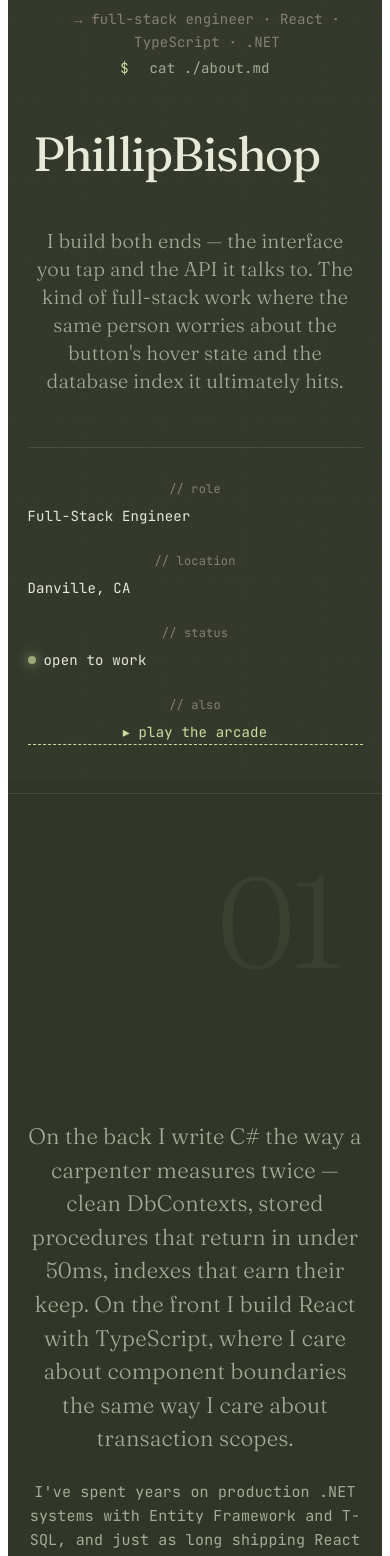
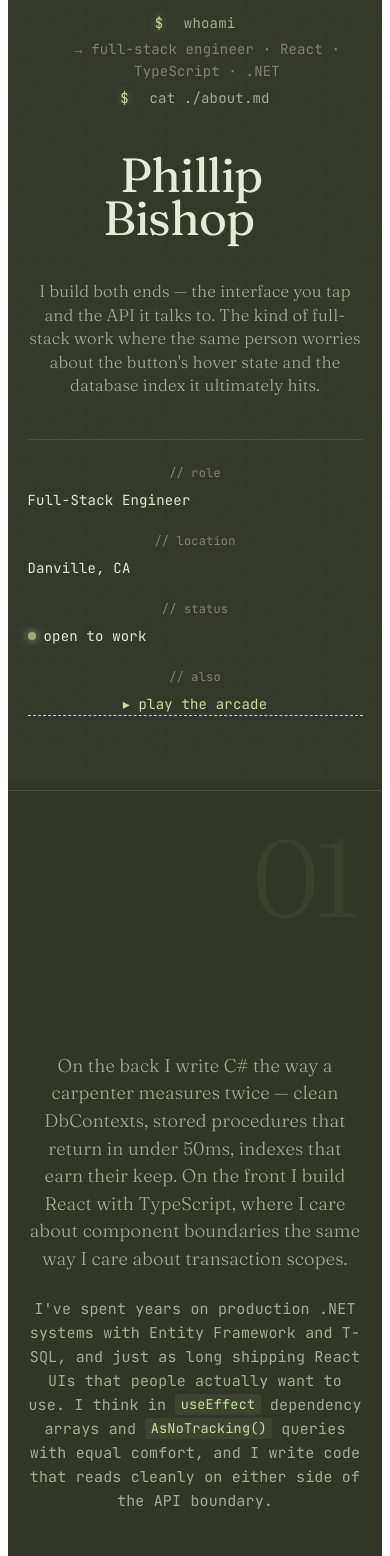
Before and after one commit to wwoah/PersonalSite, a React (Vite) app in the folder PersonalSite/: page / in a window 390 px wide. Shown: the part 62-1618 px from the top of the page. Built offline with nearby package versions, Linux system fonts and the light colour scheme.

Commit message:
Fixing spacing on name for main page

```diff
--- a/PersonalSite/src/pages/FrontPage.css
+++ b/PersonalSite/src/pages/FrontPage.css
@@ -103,25 +103,33 @@
 }
 .boot-line { margin: 0.25rem 0; }
 .boot-output { color: var(--fg-dim); padding-left: 1.5rem; }
-.prompt { color: var(--accent); margin-right: 0.75rem; }
+.prompt {
+  color: var(--accent);
+  margin-right: 0.75rem;
+  text-shadow: 0 0 8px rgba(202, 223, 158, 0.4);
+}
 
 .hero-name {
   font-family: var(--display);
   font-weight: 400;
   font-style: italic;
-  font-size: clamp(3rem, 12vw, 11rem);   /* was clamp(3.5rem, 14vw, 14rem) */
+  font-size: clamp(3rem, 12vw, 11rem);
   line-height: 0.9;
-  letter-spacing: -0.03em;                /* was -0.04em — slightly less aggressive */
+  letter-spacing: -0.03em;
   color: var(--fg);
   margin: 0;
   font-variation-settings: "SOFT" 50, "WONK" 1;
-  padding-right: 0.25em;                  /* was 0.2em */
-  word-break: keep-all;
+  padding-right: 0.15em;        /* room for italic overhang of the cursor */
 }
-.name-tail {
+
+/* Words stay together as wrapping units; the space between words is a real
+   text node in the parent, so the browser sizes it from the font (not a
+   collapsed inline-block) and can break the line cleanly when it has to. */
+.name-word {
   display: inline-block;
   white-space: nowrap;
 }
+
 .name-char {
   display: inline-block;
   will-change: transform;
@@ -131,12 +139,11 @@
   display: inline-block;
   color: var(--accent);
   font-style: normal;
-  margin-left: 0.1em;
-  white-space: nowrap;      /* keep cursor itself unsplittable */
-}
-
-.name-char:last-of-type {
+  margin-left: 0.08em;
   white-space: nowrap;
+  text-shadow:
+    0 0 4px rgba(202, 223, 158, 0.8),
+    0 0 12px rgba(202, 223, 158, 0.5);
 }
 
 .hero-tagline {
@@ -172,7 +179,9 @@
   height: 8px;
   border-radius: 50%;
   background: var(--accent);
-  box-shadow: 0 0 12px var(--accent);
+  box-shadow:
+    0 0 8px var(--accent),
+    0 0 18px rgba(202, 223, 158, 0.45);
   animation: pulse 2s ease-in-out infinite;
 }
 @keyframes pulse {
@@ -275,9 +284,29 @@
   border: 1px solid var(--rule);
   border-radius: 8px;
   overflow: hidden;
-  box-shadow: 0 20px 60px rgba(0, 0, 0, 0.4), 0 0 0 1px rgba(202, 223, 158, 0.04);
+  box-shadow:
+    0 20px 60px rgba(0, 0, 0, 0.4),
+    0 0 0 1px rgba(202, 223, 158, 0.04),
+    inset 0 0 80px rgba(202, 223, 158, 0.025);
   position: relative;
   z-index: 1;
+}
+
+.code-window::after {
+  content: '';
+  position: absolute;
+  inset: 0;
+  pointer-events: none;
+  background-image: repeating-linear-gradient(
+    to bottom,
+    rgba(0, 0, 0, 0) 0px,
+    rgba(0, 0, 0, 0) 2px,
+    rgba(0, 0, 0, 0.16) 3px,
+    rgba(0, 0, 0, 0) 4px
+  );
+  opacity: 0.55;
+  z-index: 2;
+  border-radius: inherit;
 }
 
 .code-titlebar {
@@ -510,9 +539,28 @@
   line-height: 1.8;
   color: var(--fg);
   overflow-x: auto;
-  box-shadow: 0 20px 60px rgba(0, 0, 0, 0.3);
+  box-shadow:
+    0 20px 60px rgba(0, 0, 0, 0.3),
+    inset 0 0 60px rgba(202, 223, 158, 0.025);
   position: relative;
   z-index: 1;
+}
+
+.sql-block::after {
+  content: '';
+  position: absolute;
+  inset: 0;
+  pointer-events: none;
+  background-image: repeating-linear-gradient(
+    to bottom,
+    rgba(0, 0, 0, 0) 0px,
+    rgba(0, 0, 0, 0) 2px,
+    rgba(0, 0, 0, 0.14) 3px,
+    rgba(0, 0, 0, 0) 4px
+  );
+  opacity: 0.5;
+  z-index: 2;
+  border-radius: inherit;
 }
 
 .sql-keyword {
@@ -645,15 +693,99 @@
 /* ──────────────────────────────────────────────────────────────────
    RESPONSIVE
    ────────────────────────────────────────────────────────────────── */
+
+/* Tablet — ease desktop layout down before it cramps */
+@media (max-width: 1024px) {
+  .hero { padding: 3rem 5vw 4rem; gap: 1.75rem; }
+  .hero-meta { gap: 2rem; }
+
+  .section { padding: 5.5rem 5vw; }
+  .section-title { left: 1rem; max-width: 22ch; }
+  .section-num { right: 5vw; }
+
+  .about-body { margin-left: clamp(0px, 8%, 100px); }
+  .sql-intro { left: 1rem; }
+
+  .timeline { padding-left: 1.5rem; }
+  .experience-item { grid-template-columns: 140px 1fr; gap: 1.75rem; }
+  .experience-item::before { left: -1.8rem; }
+
+  .stack-category { grid-template-columns: 140px 1fr; gap: 1.5rem; }
+}
+
+/* Phone */
 @media (max-width: 720px) {
   .resume { font-size: 15px; }
-  .hero { padding: 2rem 5vw 3rem; }
-  .hero-meta { flex-direction: column; gap: 1.5rem; }
-  .section { padding: 5rem 5vw; }
+
+  .hero { padding: 2.25rem 5vw 3rem; gap: 1.5rem; }
+  .hero-name { letter-spacing: -0.02em; }
+  .hero-tagline { font-size: clamp(1.05rem, 4.2vw, 1.35rem); }
+  .hero-meta {
+    flex-direction: column;
+    gap: 1.25rem;
+    padding-top: 1.5rem;
+  }
+
+  .section { padding: 4rem 5vw; }
+  .section-num {
+    top: 2rem;
+    right: 4vw;
+    font-size: clamp(5.5rem, 28vw, 10rem);
+  }
+  .section-title {
+    left: 0;
+    font-size: clamp(1.85rem, 7vw, 2.5rem);
+    max-width: none;
+  }
+  .section-header { margin-bottom: 2.5rem; }
+
   .about-body { margin-left: 0; }
-  .experience-item { grid-template-columns: 1fr; gap: 0.75rem; }
+  .about-lead { font-size: 1.15rem; }
+
+  .code-window, .sql-block { border-radius: 6px; }
+  .code-body { font-size: 0.78rem; padding: 1rem 1rem 1rem 0.75rem; line-height: 1.6; }
+  .sql-block { font-size: 0.78rem; padding: 1.1rem 1rem; line-height: 1.65; }
+  .sql-intro { left: 0; font-size: 1rem; margin-bottom: 1.5rem; }
+
+  .timeline { padding-left: 1.25rem; }
+  .experience-item {
+    grid-template-columns: 1fr;
+    gap: 0.5rem;
+    padding: 1.75rem 0;
+  }
+  .experience-item::before { left: -1.55rem; top: 1.75rem; }
+  .experience-role { font-size: 1.4rem; }
+
   .stack-category { grid-template-columns: 1fr; gap: 0.75rem; }
   .stack-label { padding-top: 0; }
-  .project { grid-template-columns: 60px 1fr 30px; gap: 1rem; }
-  .code-body, .sql-block { font-size: 0.8rem; padding: 1rem; }
+  .stack-chip { font-size: 0.78rem; padding: 0.35rem 0.75rem; }
+
+  .project {
+    grid-template-columns: 48px 1fr;
+    gap: 0.75rem;
+    padding: 1.75rem 0;
+  }
+  .project-arrow { display: none; }
+  .project:hover { padding-left: 0; }
+  .project-title { font-size: clamp(1.4rem, 6.5vw, 2rem); }
+  .project-desc { font-size: 0.85rem; }
+
+  .marquee-content { font-size: clamp(0.85rem, 3.5vw, 1rem); }
+
+  .footer { padding: 5rem 5vw 3rem; }
+  .footer-title {
+    font-size: clamp(2rem, 9vw, 3.25rem);
+    margin-bottom: 2rem;
+  }
+  .footer-email { font-size: clamp(1.1rem, 5vw, 1.75rem); }
+  .footer-links { gap: 1.5rem; margin-bottom: 3rem; }
 }
+
+/* Tiny phones — keep typography from busting the viewport */
+@media (max-width: 380px) {
+  .hero-name { font-size: clamp(2.5rem, 15vw, 3.8rem); }
+  .section-num { font-size: clamp(4.5rem, 30vw, 8rem); }
+  .stack-chip { font-size: 0.72rem; padding: 0.3rem 0.6rem; }
+  .code-body, .sql-block { font-size: 0.72rem; }
+  .boot-sequence { font-size: 0.78rem; }
+}
--- a/PersonalSite/src/pages/FrontPage.tsx
+++ b/PersonalSite/src/pages/FrontPage.tsx
@@ -1,4 +1,4 @@
-import { useRef } from "react";
+import { Fragment, useRef } from "react";
 import { Link } from "react-router-dom";
 import { gsap } from "gsap";
 import { ScrollTrigger } from "gsap/ScrollTrigger";
@@ -246,20 +246,18 @@ function FrontPage() {
         </div>
 
         <h1 className="hero-name">
-          {name.split("").map((c, i) => {
-            const isLast = i === name.length - 1;
-            const char = c === " " ? " " : c;
-
-            if (isLast) {
-              return (
-                <span key={i} className="name-tail">
-                  <span className="name-char">{char}</span>
-                  <span className="cursor">_</span>
+          {name.split(" ").map((word, wi, words) => {
+            const isLastWord = wi === words.length - 1;
+            return (
+              <Fragment key={wi}>
+                <span className="name-word">
+                  {word.split("").map((c, ci) => (
+                    <span key={ci} className="name-char">{c}</span>
+                  ))}
+                  {isLastWord && <span className="cursor">_</span>}
                 </span>
-              );
-            }
-            return (
-              <span key={i} className="name-char">{char}</span>
+                {!isLastWord && " "}
+              </Fragment>
             );
           })}
         </h1>
```
